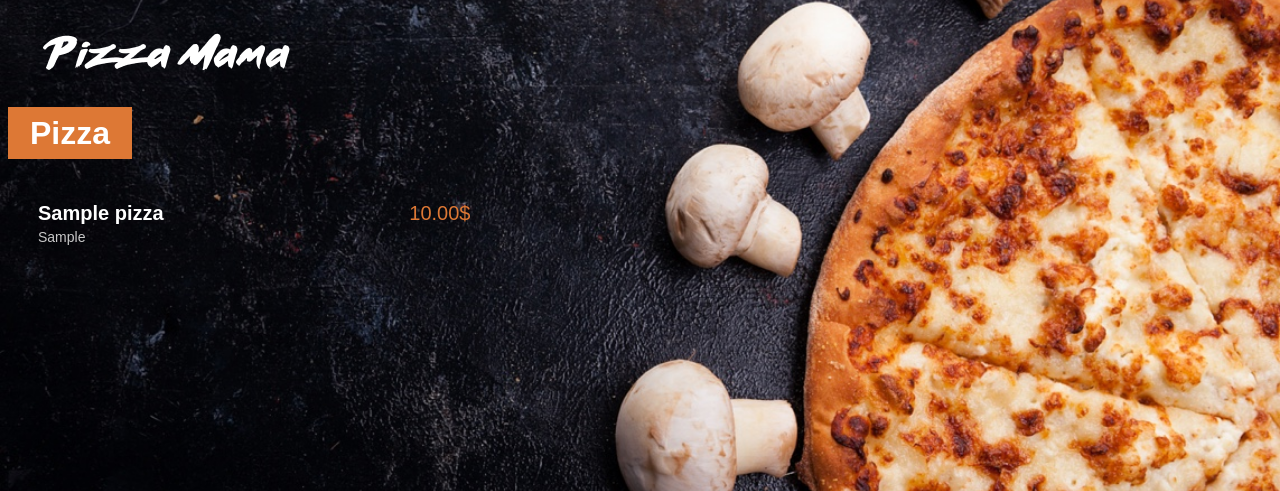
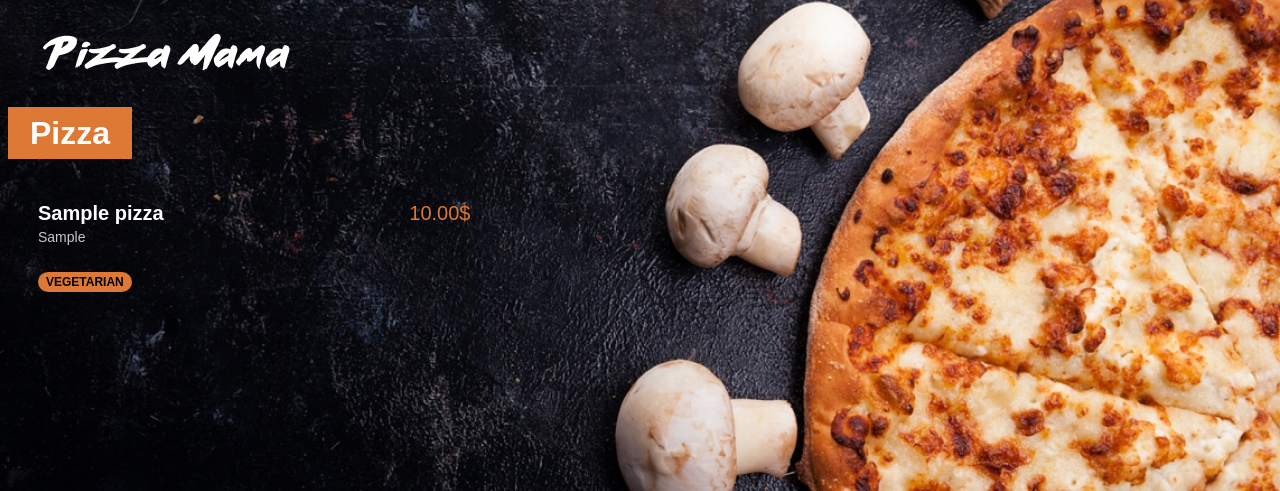
Before and after one commit to steeve0403/pizza_mama_django, a Django app: page /menu/ in a window 1280 px wide. Shown: the top 491 px of the page. Run offline with Django 5.2, Linux system fonts and the light colour scheme; tables that the repository leaves empty hold one stand-in row (values such as "Sample post").

Commit message:
create badge vegetarian

```diff
--- a/pizza_mama/menu/static/menu/style.css
+++ b/pizza_mama/menu/static/menu/style.css
@@ -60,3 +60,13 @@ h1 {
     display: block;
 
 }
+
+.menu_list_badge_vegan {
+    background-color: #DD7835;
+    color: #000000;
+    font-size: 12px;
+    padding: 3px 8px;
+    font-weight: bolder;
+    border-radius: 16px;
+
+}
--- a/pizza_mama/menu/templates/menu/index.html
+++ b/pizza_mama/menu/templates/menu/index.html
@@ -14,12 +14,15 @@
 
     <div class="menu_list">
         {% for pizza in pizzas %}
-        <div class="menu_list_item">
-            <span class="menu_list_title">{{pizza.name}}</span>
-            <span class="menu_list_price">{{pizza.price | floatformat:2}}$</span>
-            <span class="menu_list_ingredients">{{pizza.ingredients}}</span>
-        </div>
+            <div class="menu_list_item">
+                <span class="menu_list_title">{{pizza.name}}</span>
+                <span class="menu_list_price">{{pizza.price | floatformat:2}}$</span>
+                <span class="menu_list_ingredients">{{pizza.ingredients}}</span>
+            </div>
+            {% if pizza.vegetarian %}
+                    <span class="menu_list_badge_vegan">VEGETARIAN</span>
+            {% endif %}
         {% endfor %}
     </div>
 </body>
-</html>
+</html >
```
